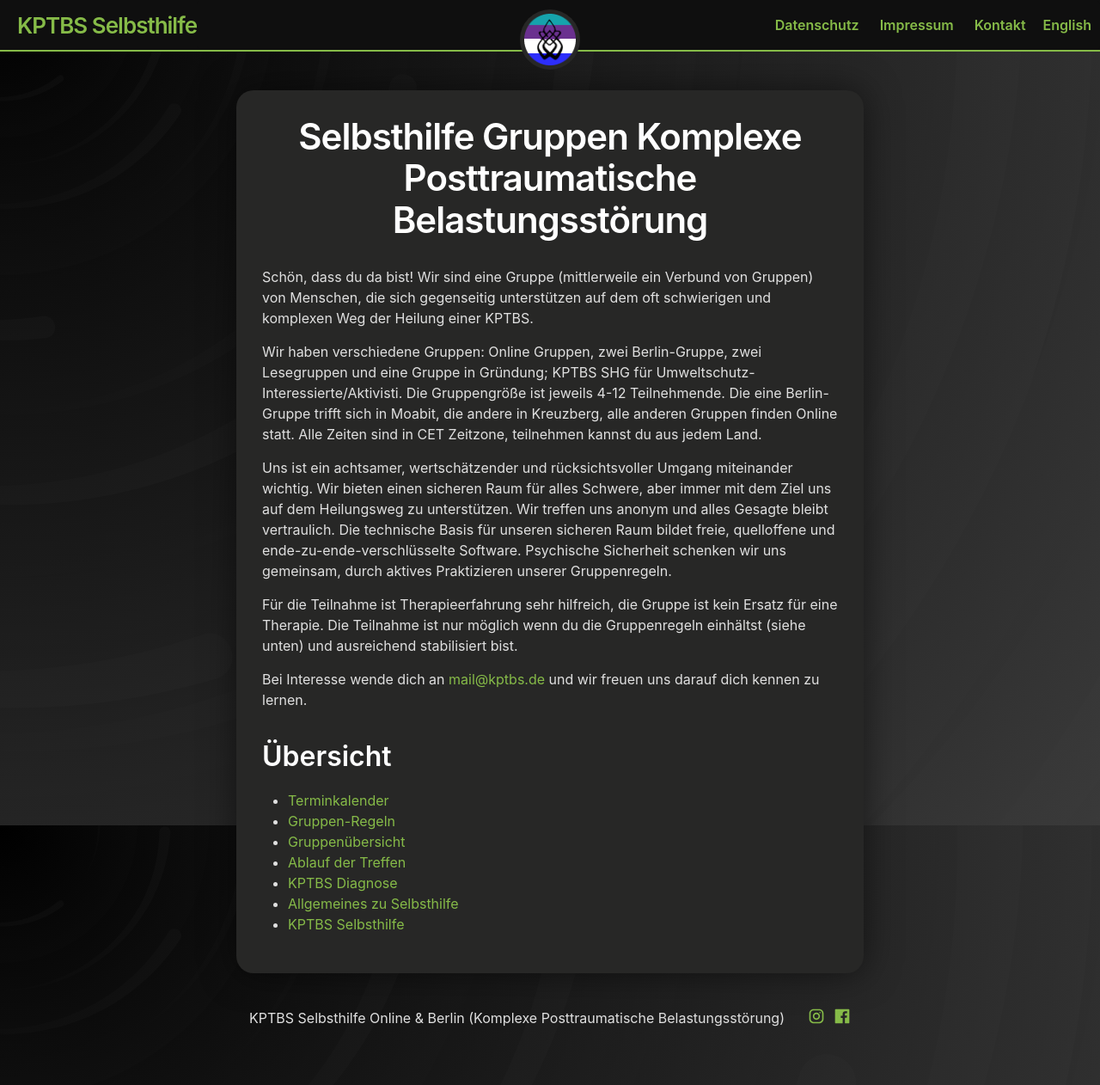
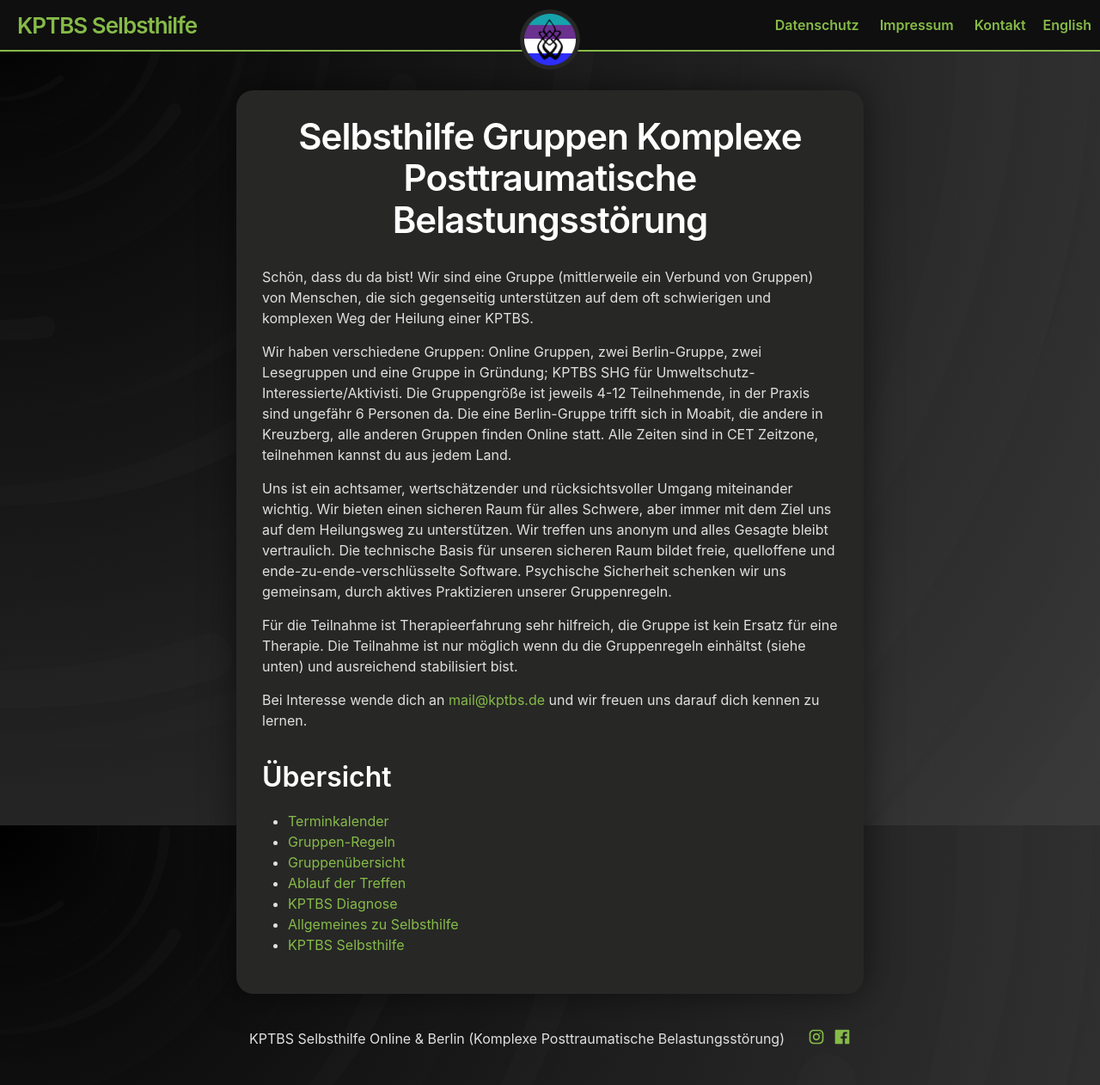
Before and after one commit to 3xz/k-ptbs, a Jekyll site: the page built from _posts/2023-07-18-willkommen.md, in a window 1280 px wide and 1262 px high. Shown: the whole window at 86% size. Built offline with Jekyll 4.4.1, drawn with Linux system fonts in a browser that asks for light colours.

Commit message:
Update 2023-07-18-willkommen.md

```diff
--- a/_posts/2023-07-18-willkommen.md
+++ b/_posts/2023-07-18-willkommen.md
@@ -6,7 +6,7 @@ title: Selbsthilfe Gruppen Komplexe Posttraumatische Belastungsstörung
 Schön, dass du da bist! Wir sind eine Gruppe (mittlerweile ein Verbund von Gruppen) von Menschen, die sich gegenseitig unterstützen auf dem oft schwierigen und komplexen Weg der Heilung einer KPTBS.
 
 Wir haben verschiedene Gruppen: Online Gruppen, zwei Berlin-Gruppe, zwei Lesegruppen und eine Gruppe in Gründung; KPTBS SHG für Umweltschutz-Interessierte/Aktivisti.
-Die Gruppengröße ist jeweils 4-12 Teilnehmende. Die eine Berlin-Gruppe trifft sich in Moabit, die andere in Kreuzberg, alle anderen Gruppen finden Online statt. Alle Zeiten sind in CET Zeitzone, teilnehmen kannst du aus jedem Land.
+Die Gruppengröße ist jeweils 4-12 Teilnehmende, in der Praxis sind ungefähr 6 Personen da. Die eine Berlin-Gruppe trifft sich in Moabit, die andere in Kreuzberg, alle anderen Gruppen finden Online statt. Alle Zeiten sind in CET Zeitzone, teilnehmen kannst du aus jedem Land.
 
 Uns ist ein achtsamer, wertschätzender und rücksichtsvoller Umgang miteinander wichtig. Wir bieten einen sicheren Raum für alles Schwere, aber immer mit dem Ziel uns auf dem Heilungsweg zu unterstützen. Wir treffen uns anonym und alles Gesagte bleibt vertraulich. Die technische Basis für unseren sicheren Raum bildet freie, quelloffene und ende-zu-ende-verschlüsselte Software. Psychische Sicherheit schenken wir uns gemeinsam, durch aktives Praktizieren unserer Gruppenregeln.
 
```
